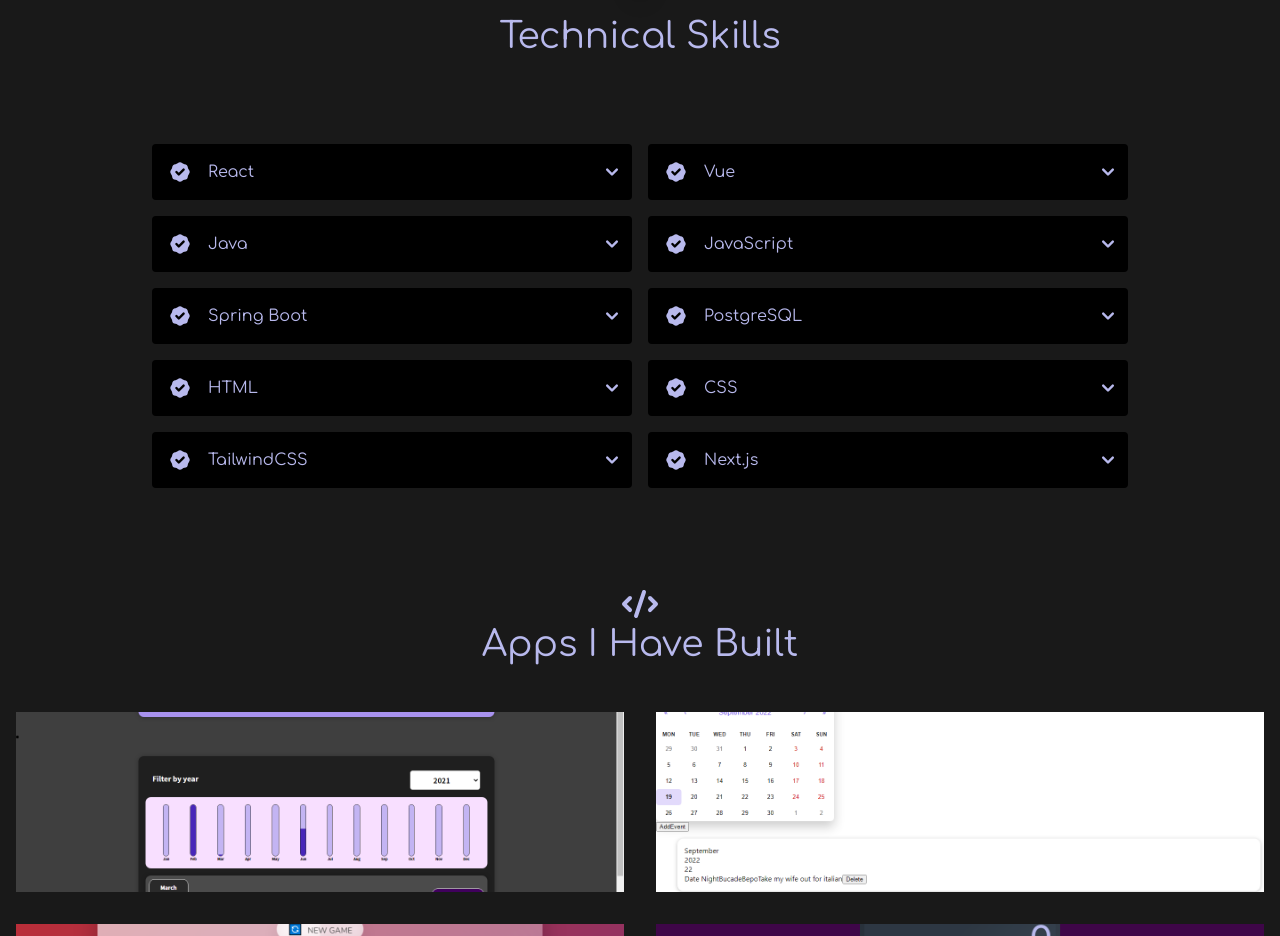
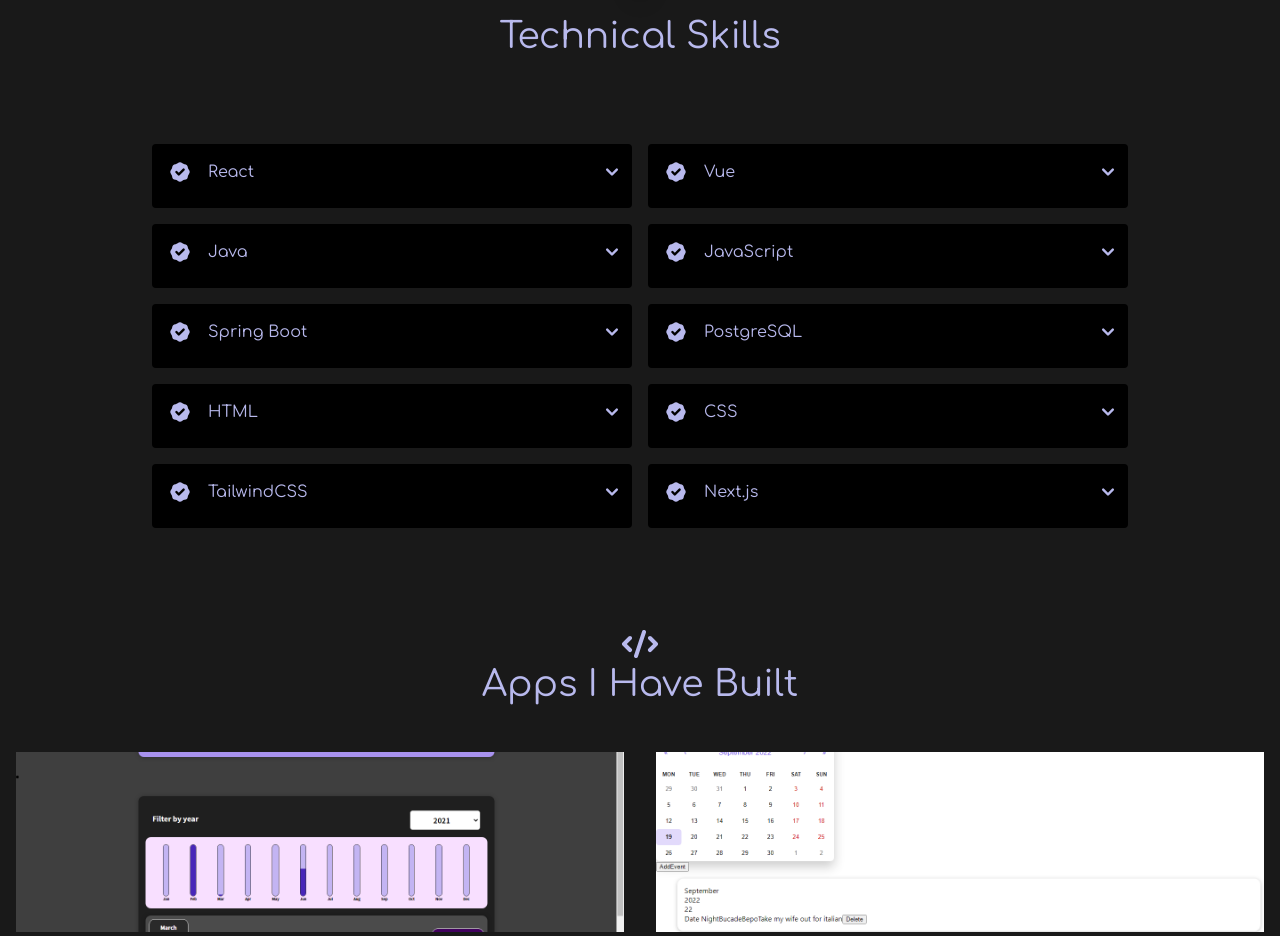
Before and after one commit to JeffMuter/jeffmuter-portfolio, a React (Create React App) app: page / in a window 1280 px wide. Shown: the part 880-1816 px from the top of the page. Built offline with nearby package versions, Linux system fonts and the light colour scheme.

Commit message:
Skills create individual skill

```diff
--- a/src/components/OpenAI/OpenAI.js
+++ /dev/null
@@ -1,12 +0,0 @@
-import axios from "axios";
-import React from "react";
-
-const OpenAI = (props) => {
-
-    return (
-        <div></div>
-    )
-
-}
-
-export default OpenAI;
--- /dev/null
+++ b/src/components/Skills/Skill.js
@@ -0,0 +1,37 @@
+import { useState } from "react";
+import {
+    BadgeCheckIcon,
+    ChevronDownIcon,
+  } from "@heroicons/react/solid";
+
+const Skill =({ skill })=>{
+    const [isHovering, setIsHovering] = useState(false);
+
+    const handleMouseEnter = () => {setIsHovering(true)};
+    const handleMouseLeave = () => {setIsHovering(false)};
+    const expanded = isHovering
+    ? "transform transition-shadow duration-300 hover:box-shadow-teal hover:scale-y-2"
+     : " h-16"
+    return (
+        <div key={skill.id} className={`p-2 sm:w-1/2 w-full`} onMouseEnter={handleMouseEnter} onMouseLeave={handleMouseLeave}>
+        <div className={`bg-pink ${expanded} rounded flex relative`} >
+          <BadgeCheckIcon className="text-teal fill-teal w-6 h-6 flex-shrink-0 m-4 mr-4" />
+          <span className="title-font font-medium text-teal mt-4">
+            {skill.title}
+          </span>
+          <div className="ml-auto w-12 h-full">
+            <div
+              id="child"
+              className="w-6 h-6 ease-in scale-100 hover:scale-125 duration-200 m-4"
+            >
+              <div className="rounded-full transition ease-out duration-200 hover:border-teal hover:border-2">
+                <ChevronDownIcon className="text-teal fill-teal w-4.5" />
+              </div>
+            </div>
+          </div>
+        </div>
+
+      </div>
+    )
+}
+export default Skill;
--- a/src/components/Skills/Skills.js
+++ b/src/components/Skills/Skills.js
@@ -1,26 +1,11 @@
-// import { useState, useReducer } from "react";
 import { skills } from "../data";
+import Skill from "./Skill";
 import {
-  BadgeCheckIcon,
   ChipIcon,
-  ChevronDownIcon,
 } from "@heroicons/react/solid";
-
 
 const Skills = () => {
 
-
-  // reducer function initial. Updates mapped div states.
-// const reducer = (state, action) => {
-//   let expanded = false;
-
-//   return expanded;
-// }
-
-  // I want the skill divs to expand onClick and collapse onClick & off of the element
-  // const expandSkillOnClick = (skill) => {
-  //   setOpen(!open)
-  // }
   return (
     <section id="skills">
       <div className="container px-5 py-10 mx-auto">
@@ -30,31 +15,10 @@
             Technical Skills
           </h1>
         </div>
-{/* onClick={expandSkillOnClick} */}
          <div className="flex flex-wrap lg:w-4/5 sm:mx-auto sm:mb-2 -mx-2" >
-          {skills.map((skills) => (
-            <div key={skills} className="p-2 sm:w-1/2 w-full" >
-              <div className="bg-pink rounded flex relative transition-shadow duration-300 hover:box-shadow-teal focus:h-32" >
-                <BadgeCheckIcon className="text-teal fill-teal w-6 h-6 flex-shrink-0 m-4 mr-4" />
-                <span className="title-font font-medium text-teal mt-4">
-                  {skills.title}
-                </span>
-                <div className="ml-auto w-12 h-full">
-                  <div
-                    id="child"
-                    className="w-6 h-6 ease-in scale-100 hover:scale-125 duration-200 m-4"
-                  >
-                    <div className="rounded-full transition ease-out duration-200 hover:border-teal hover:border-2">
-                      <ChevronDownIcon className="text-teal fill-teal w-4.5" />
-                    </div>
-                  </div>
-                </div>
-              </div>
-              {/* <div>
-              { open && <div> <p className="bg-pink text-teal">{skill.description}</p></div> }
-              </div> */}
-            </div>
-          ))}
+           {skills.map((skill) => (
+             <Skill skill={skill} />
+           ))}
         </div>
       </div>
     </section>
```
Also changed, not shown: 1 other file (tests, documents, lock files or other folders).
